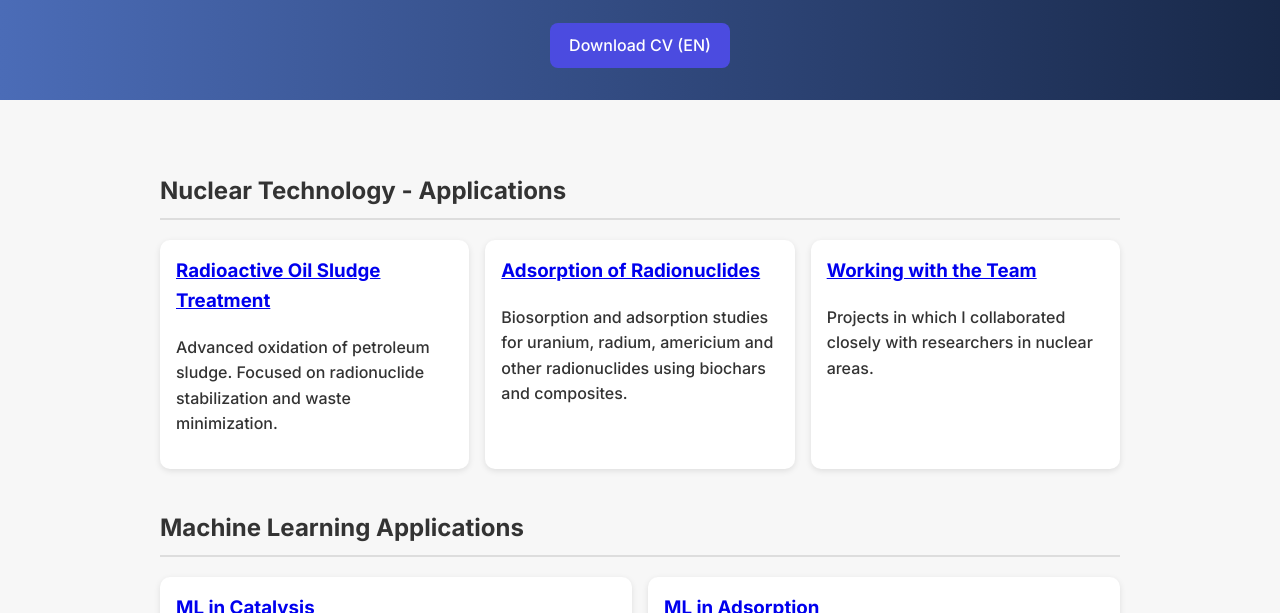
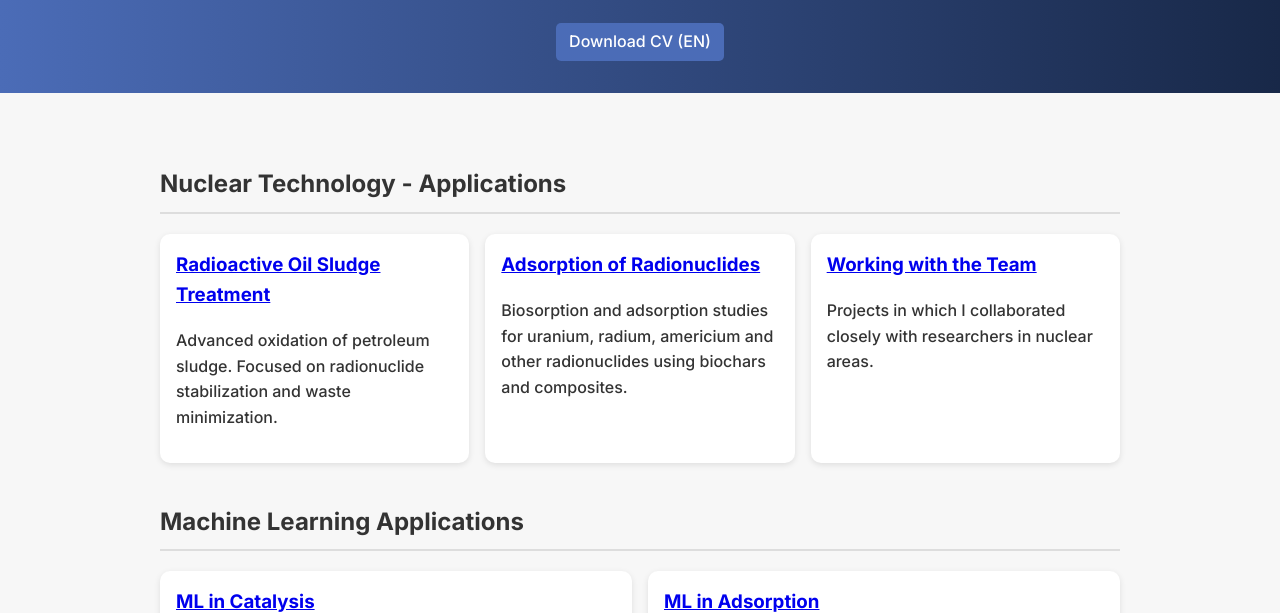
Before and after one commit to Leandro-Goulart-de-Araujo/portfolio, a plain HTML site: page index.html in a window 1280 px wide. Shown: the part 487-1100 px from the top of the page. Drawn offline with Linux system fonts and the light colour scheme.

Commit message:
Update index.html

```diff
--- a/index.html
+++ b/index.html
@@ -23,6 +23,18 @@
     }
     .lang-switch a:hover {
       background: #182848;
+    }
+    .cv-button {
+      display: inline-block;
+      margin-top: 1rem;
+      padding: 0.4rem 0.8rem;
+      background-color: #4b6cb7;
+      color: white;
+      border-radius: 5px;
+      text-decoration: none;
+    }
+    .cv-button:hover {
+      background-color: #182848;
     }
   </style>
 </head>
@@ -51,7 +63,7 @@
       <a href="https://scholar.google.com/citations?user=FM7DpukAAAAJ&hl=pt-BR"><i class="fas fa-graduation-cap"></i></a>
       <a href="https://orcid.org/0000-0002-9358-0942"><i class="fas fa-id-badge"></i></a>
     </p>
-    <a href="cv.html" class="cv-button">Download CV (EN)</a>
+    <a href="cv.html" class="cv-button" target="_blank">Download CV (EN)</a>
   </header>
 
   <div class="container">
```
